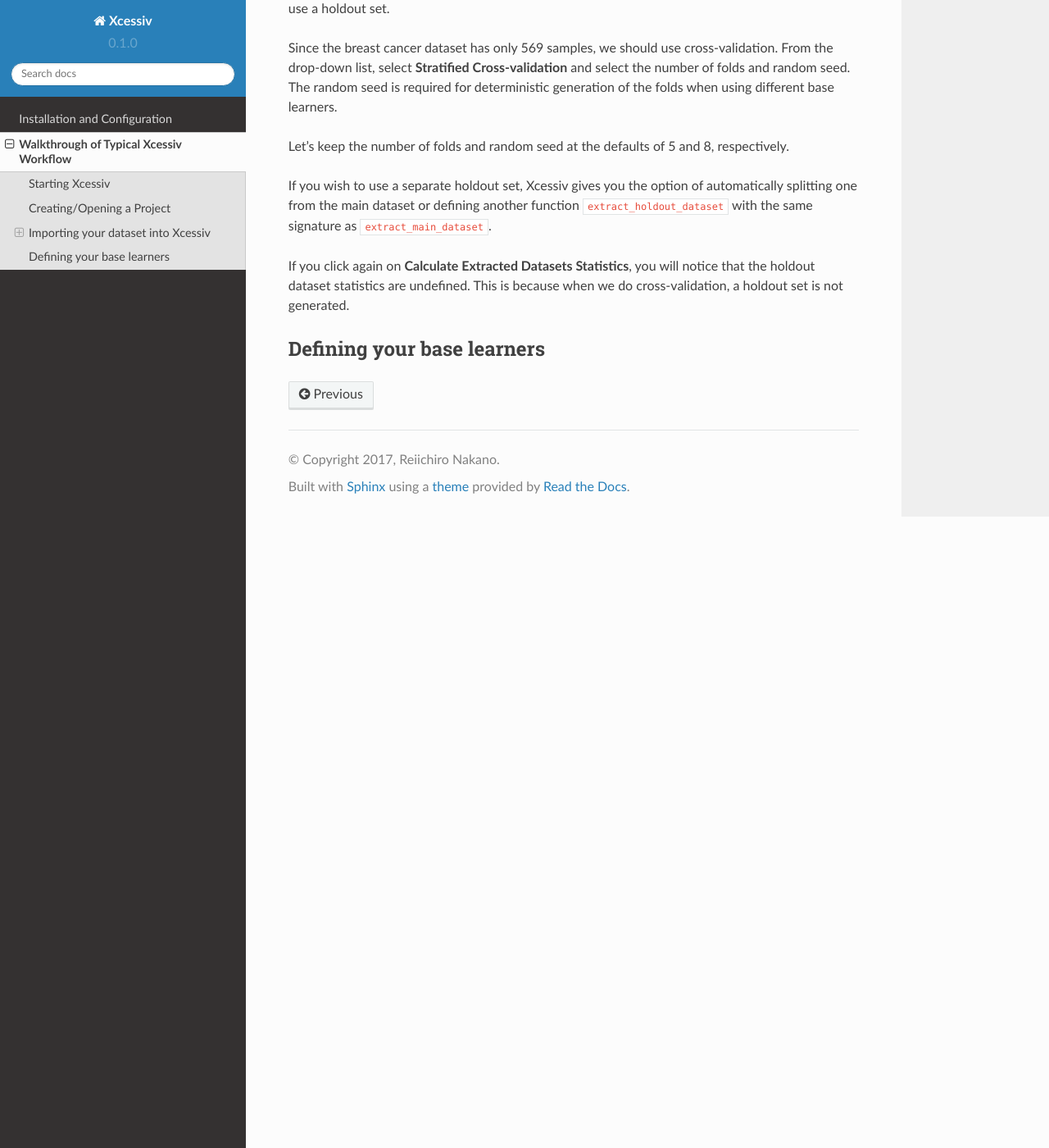
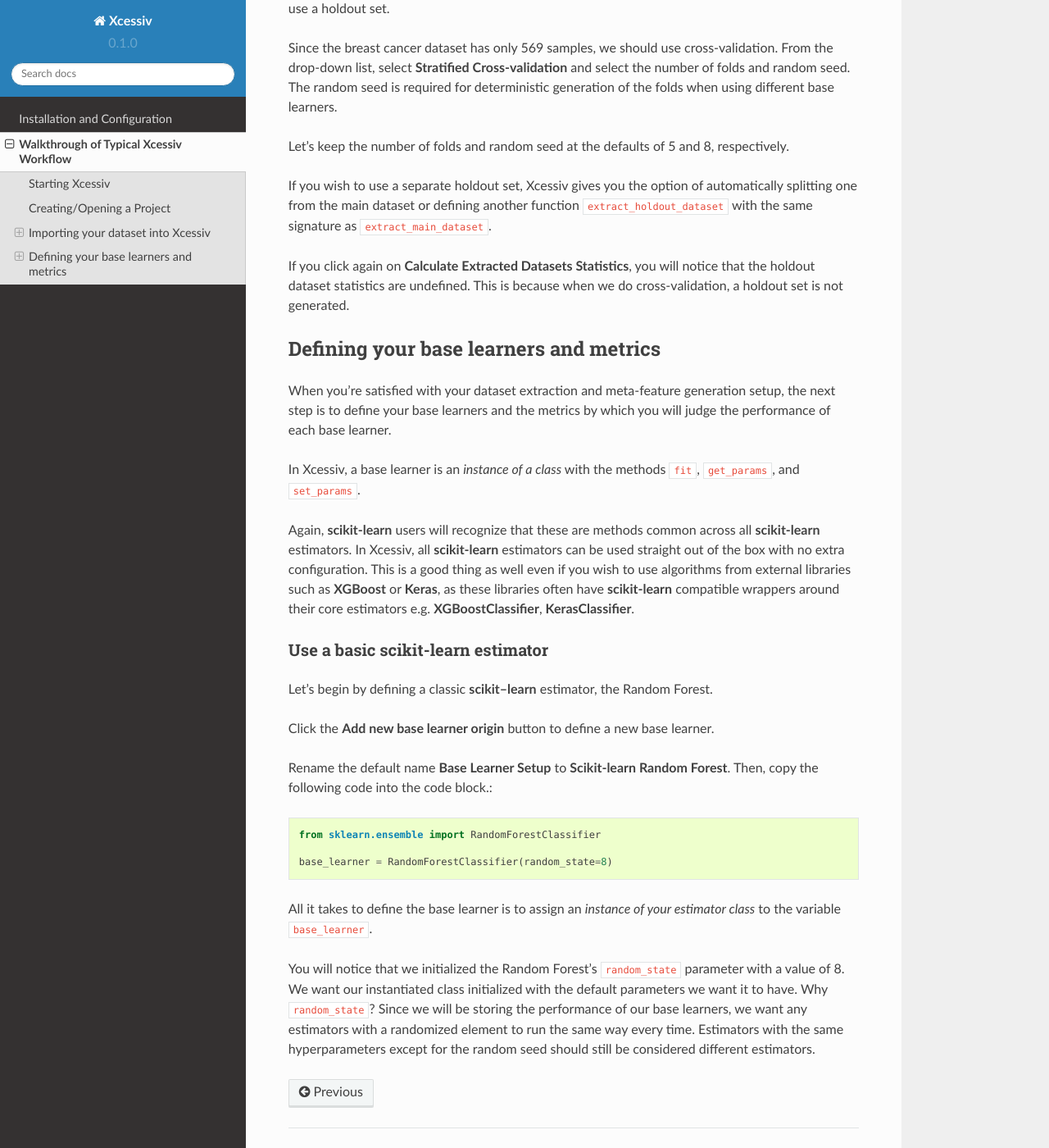
Before and after one commit to reiinakano/xcessiv, a Sphinx documentation site: the page built from docs/walkthrough.rst, in a window 1280 px wide and 1400 px high, scrolled down 3826 px. Shown: the whole window at 82% size. Built offline with Sphinx 7.4.7 and the Read the Docs theme 2.0.0, drawn with Linux system fonts in a browser that asks for light colours.

Commit message:
update docs walkthrough define basic scikit-learn estimator

```diff
--- a/docs/walkthrough.rst
+++ b/docs/walkthrough.rst
@@ -101,5 +101,28 @@ If you wish to use a separate holdout set, Xcessiv gives you the option of autom
 
 If you click again on **Calculate Extracted Datasets Statistics**, you will notice that the holdout dataset statistics are undefined. This is because when we do cross-validation, a holdout set is not generated.
 
-Defining your base learners
----------------------------
+Defining your base learners and metrics
+---------------------------------------
+
+When you're satisfied with your dataset extraction and meta-feature generation setup, the next step is to define your base learners and the metrics by which you will judge the performance of each base learner.
+
+In Xcessiv, a base learner is an *instance of a class* with the methods ``fit``, ``get_params``, and ``set_params``.
+
+Again, **scikit-learn** users will recognize that these are methods common across all **scikit-learn** estimators. In Xcessiv, all **scikit-learn** estimators can be used straight out of the box with no extra configuration. This is a good thing as well even if you wish to use algorithms from external libraries such as **XGBoost** or **Keras**, as these libraries often have **scikit-learn** compatible wrappers around their core estimators e.g. **XGBoostClassifier**, **KerasClassifier**.
+
+Use a basic scikit-learn estimator
+~~~~~~~~~~~~~~~~~~~~~~~~~~~~~~~~~~
+
+Let's begin by defining a classic **scikit--learn** estimator, the Random Forest.
+
+Click the **Add new base learner origin** button to define a new base learner.
+
+Rename the default name **Base Learner Setup** to **Scikit-learn Random Forest**. Then, copy the following code into the code block.::
+
+   from sklearn.ensemble import RandomForestClassifier
+
+   base_learner = RandomForestClassifier(random_state=8)
+
+All it takes to define the base learner is to assign an *instance of your estimator class* to the variable ``base_learner``.
+
+You will notice that we initialized the Random Forest's ``random_state`` parameter with a value of 8. We want our instantiated class initialized with the default parameters we want it to have. Why ``random_state``? Since we will be storing the performance of our base learners, we want any estimators with a randomized element to run the same way every time. Estimators with the same hyperparameters except for the random seed should still be considered different estimators.
```
